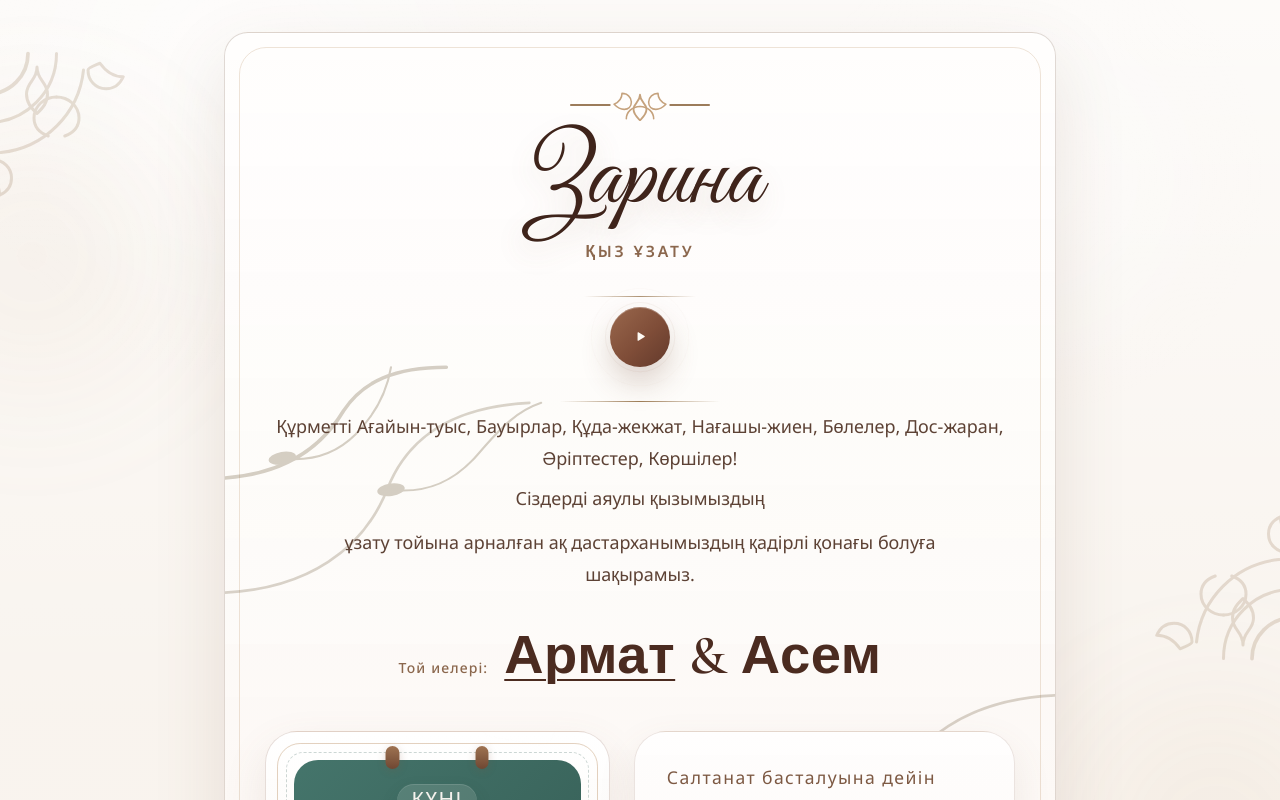
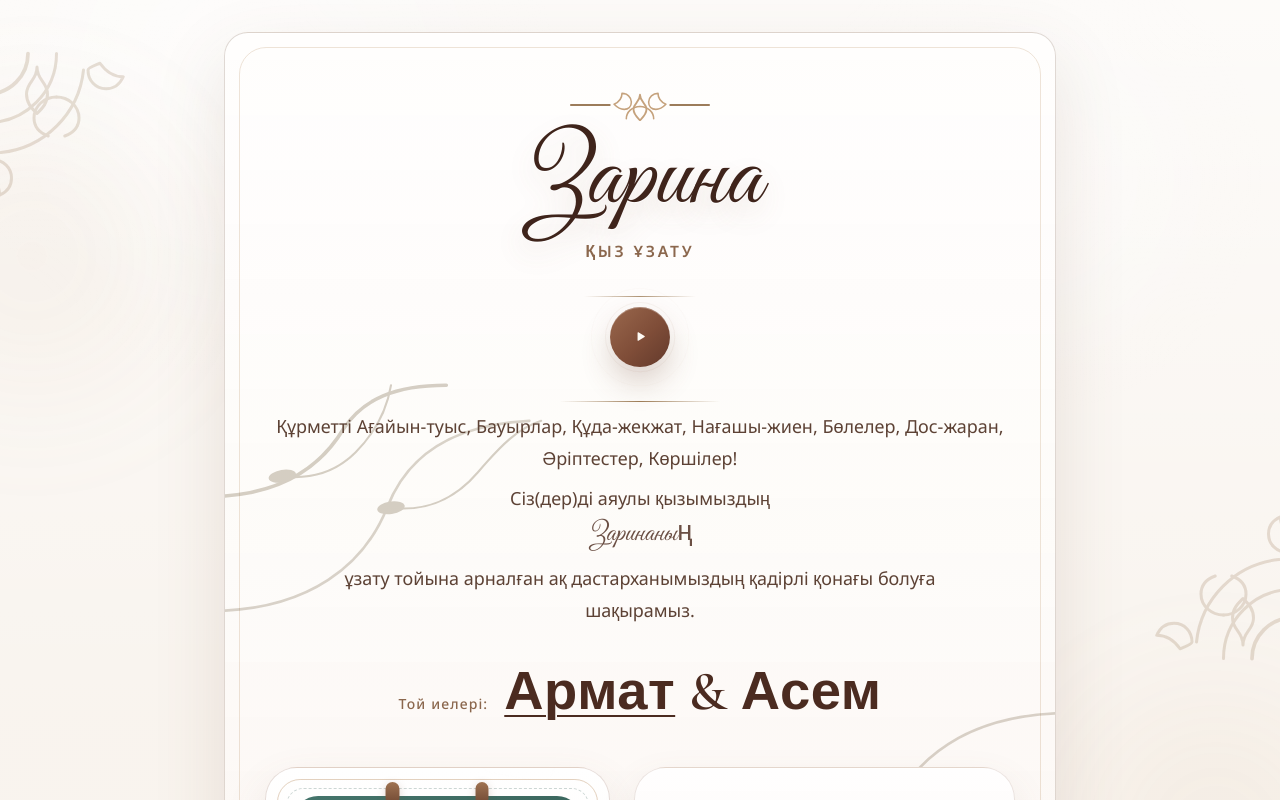
Before and after one commit to AlteraAlter/wedding-invite.frontend, a Next.js app: page / in a window 1280 px wide. Shown: the top 800 px of the page. Built offline with nearby package versions, Linux system fonts and the light colour scheme; no server answers.

Commit message:
text fixes

```diff
--- a/src/data/site-content.ts
+++ b/src/data/site-content.ts
@@ -61,7 +61,7 @@ export const siteContent: SiteContent = {
   title: "Зарина",
   subtitle: "",
   brideName: "Зарина",
-  brideNameGenitive: "",
+  brideNameGenitive: "Заринаның",
   groomName: "",
   familyName: "",
   parents: "Армат & Асем",
@@ -82,7 +82,7 @@ export const siteContent: SiteContent = {
     "https://static-maps.yandex.ru/1.x/?ll=51.180034,51.306599&z=16&l=map&size=650,350&pt=51.180034,51.306599,pm2rdm",
   intro:
     "Құрметті Ағайын-туыс, Бауырлар, Құда-жекжат, Нағашы-жиен, Бөлелер, Дос-жаран, Әріптестер, Көршілер!",
-  details: "Сіздерді аяулы қызымыздың",
+  details: "Сіз(дер)ді аяулы қызымыздың",
   quote: "",
   invitationText: "ұзату тойына арналған ақ дастарханымыздың қадірлі қонағы болуға шақырамыз.",
   countdownTitle: "Салтанат басталуына дейін",
```
